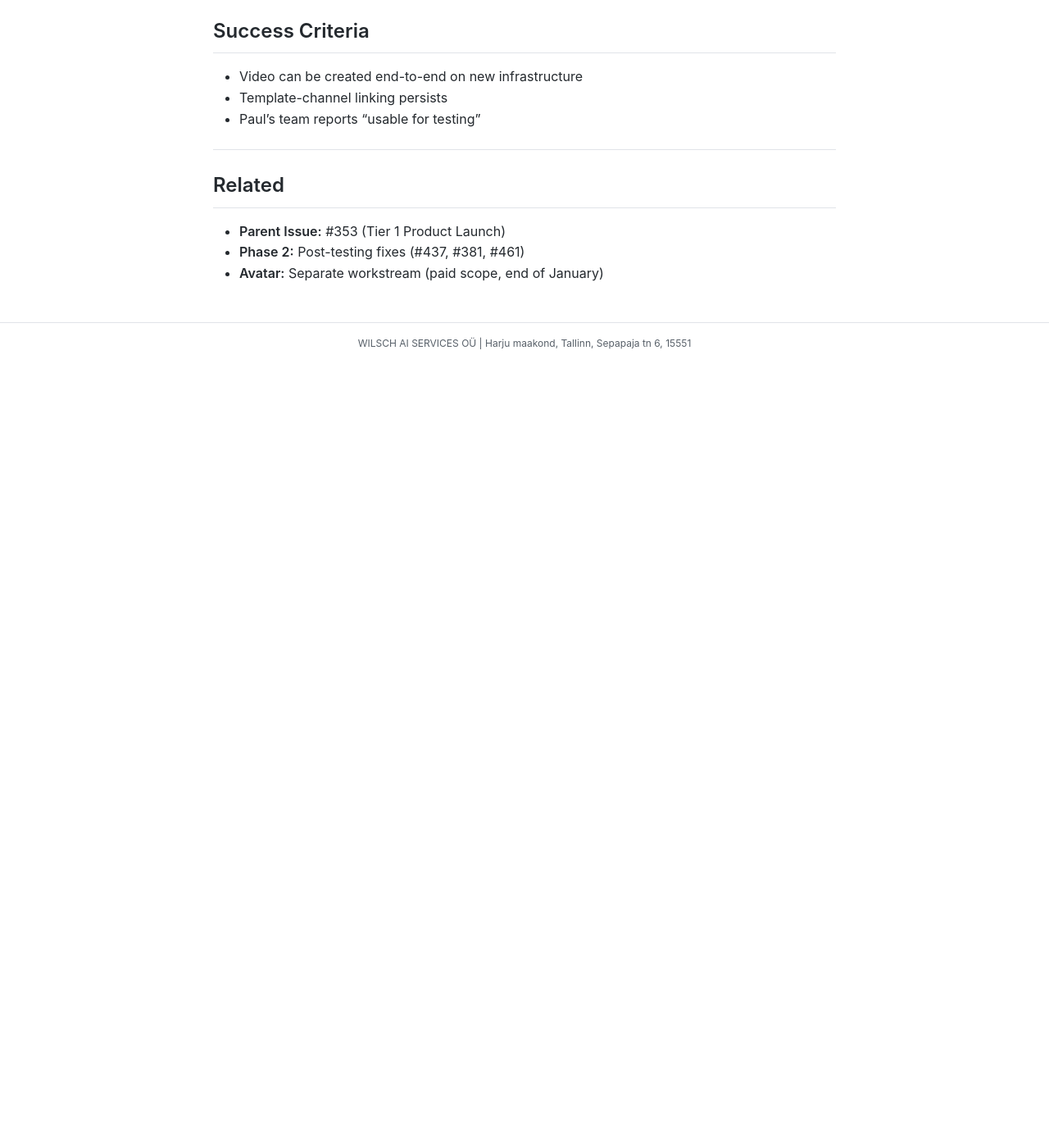
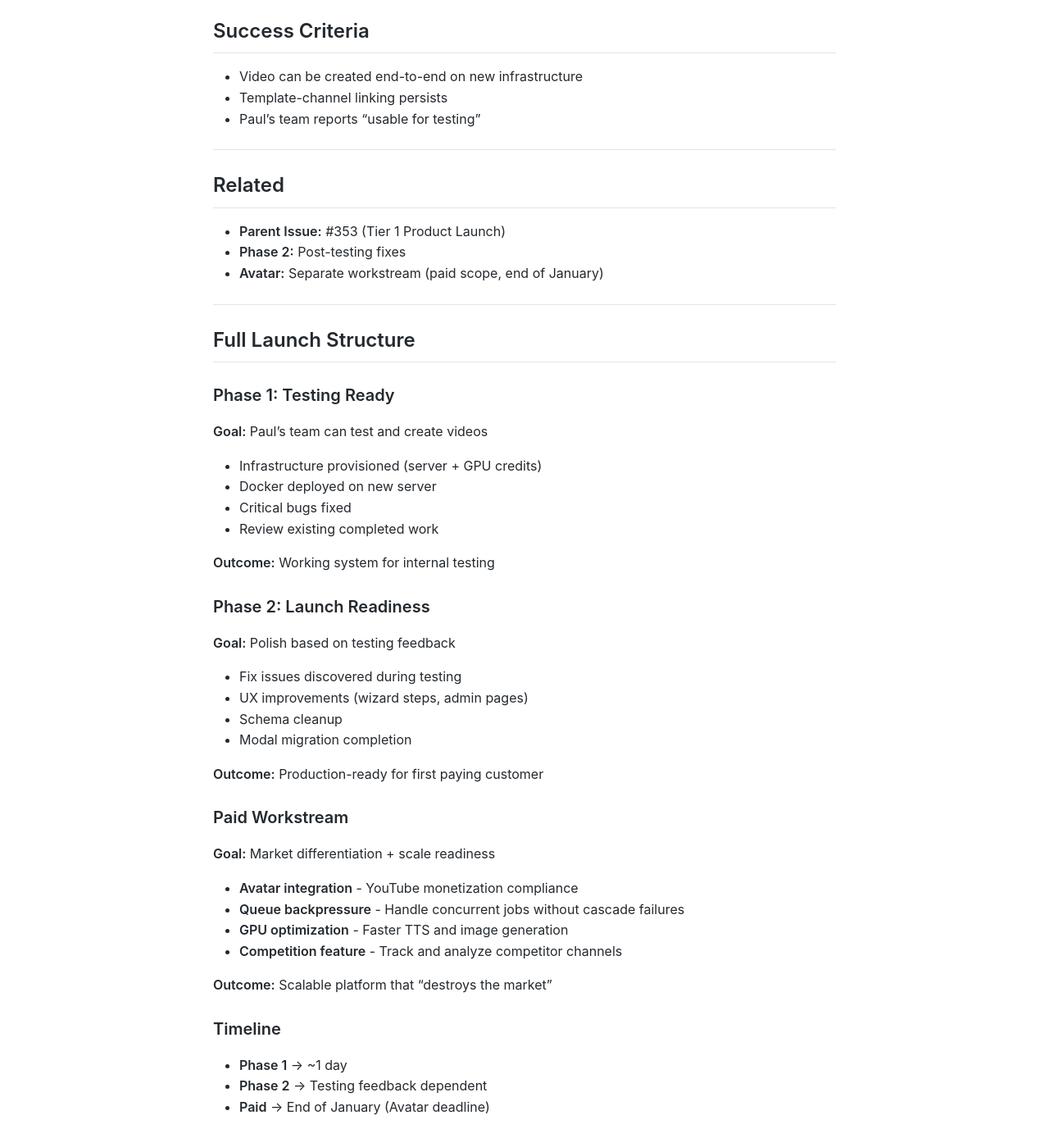
Before and after one commit to MariusWilsch/public-wilsch-ai-pages, a Jekyll site: the page built from project/paul_youtube_fullstack/phase-1-testing-ready-design.md, in a window 1280 px wide and 1400 px high, scrolled down 1997 px. Shown: the whole window at 82% size. Built offline with Jekyll 4.4.1, drawn with Linux system fonts in a browser that asks for light colours; our own code applies the rules of GitHub Pages for plain Markdown files; before the commit the page ends 2440 px from its top, so only the background shows below that.

Commit message:
Sync from hippocampus 2026-01-13

```diff
--- a/project/paul_youtube_fullstack/phase-1-testing-ready-design.md
+++ b/project/paul_youtube_fullstack/phase-1-testing-ready-design.md
@@ -78,5 +78,45 @@ Get the system to a state where Paul's team can **test and create videos**. This
 ## Related
 
 - **Parent Issue:** #353 (Tier 1 Product Launch)
-- **Phase 2:** Post-testing fixes (#437, #381, #461)
+- **Phase 2:** Post-testing fixes
 - **Avatar:** Separate workstream (paid scope, end of January)
+
+---
+
+## Full Launch Structure
+
+### Phase 1: Testing Ready
+**Goal:** Paul's team can test and create videos
+
+- Infrastructure provisioned (server + GPU credits)
+- Docker deployed on new server
+- Critical bugs fixed
+- Review existing completed work
+
+**Outcome:** Working system for internal testing
+
+### Phase 2: Launch Readiness
+**Goal:** Polish based on testing feedback
+
+- Fix issues discovered during testing
+- UX improvements (wizard steps, admin pages)
+- Schema cleanup
+- Modal migration completion
+
+**Outcome:** Production-ready for first paying customer
+
+### Paid Workstream
+**Goal:** Market differentiation + scale readiness
+
+- **Avatar integration** - YouTube monetization compliance
+- **Queue backpressure** - Handle concurrent jobs without cascade failures
+- **GPU optimization** - Faster TTS and image generation
+- **Competition feature** - Track and analyze competitor channels
+
+**Outcome:** Scalable platform that "destroys the market"
+
+### Timeline
+
+- **Phase 1** → ~1 day
+- **Phase 2** → Testing feedback dependent
+- **Paid** → End of January (Avatar deadline)
```
